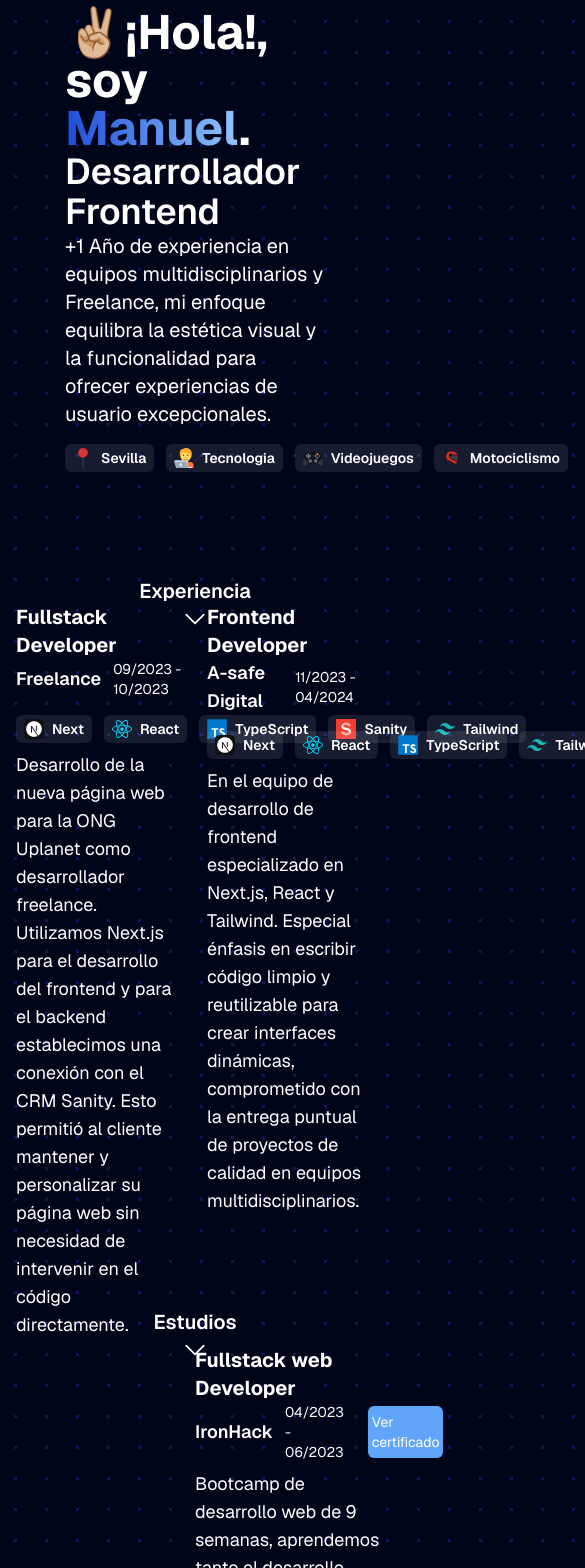
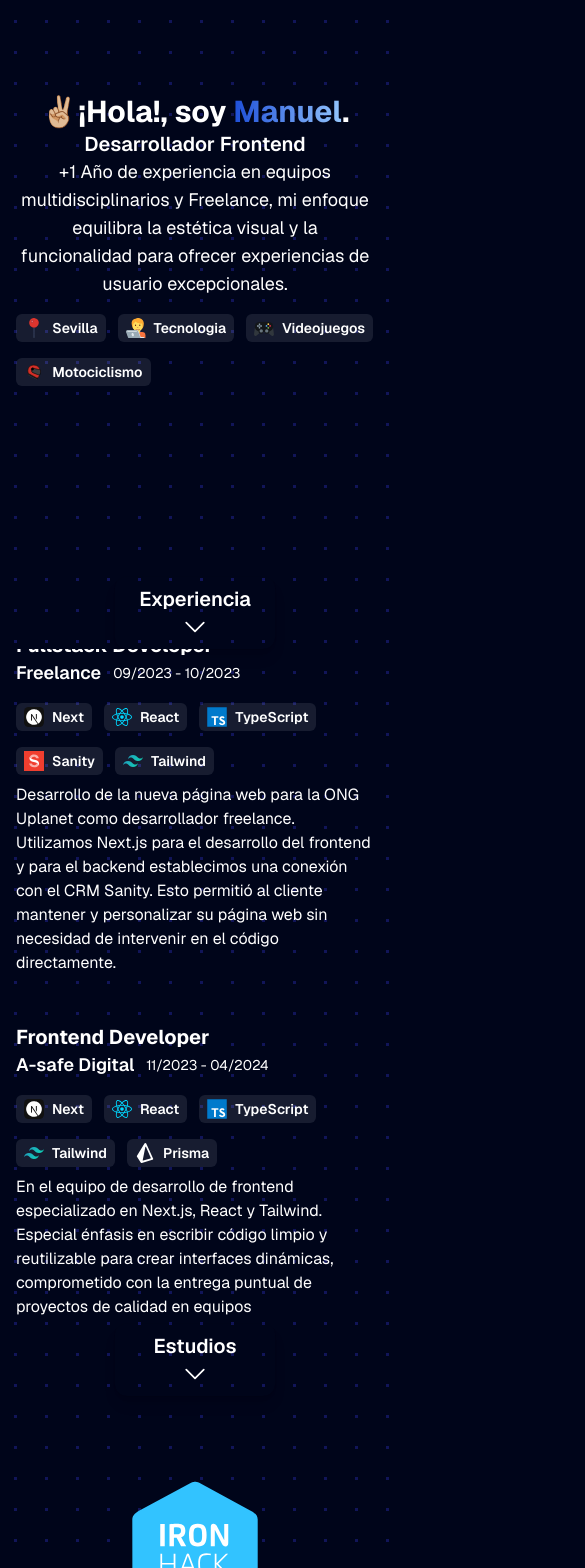
Before and after one commit to manup94/portfolio, a Next.js app: page / in a window 390 px wide. Shown: the part 180-1748 px from the top of the page, 585 px wide, since content can reach past the window. Built offline with nearby package versions, Linux system fonts and the light colour scheme.

Commit message:
add responsive design

```diff
--- a/src/app/components/education-grid.tsx
+++ b/src/app/components/education-grid.tsx
@@ -6,10 +6,10 @@ const EducationGrid = () => {
   return (
     <section
       id="estudios"
-      className="flex justify-center items-center gap-6 py-12 md:py-24 lg:py-32 h-[80vh]"
+      className="flex md:flex-row flex-col justify-center items-center gap-6 py-12 md:py-24 lg:py-32 h-[80vh]"
     >
-      <Ironhack />
-      <div className="w-1/2 flex flex-col gap-2 text-white">
+      <Ironhack className="md:scale-100 scale-75" />
+      <div className="md:w-1/2 w-11/12 flex flex-col gap-2 text-white">
         <div>
           <h2 className="text-xl font-bold">{educations[0].carrera}</h2>
           <div className="flex gap-6 items-center">
@@ -17,21 +17,27 @@ const EducationGrid = () => {
               <h3 className="text-lg font-semibold">
                 {educations[0].institucion}
               </h3>
-              <p className="text-sm">
+              <p className="text-sm whitespace-nowrap">
                 {educations[0].fechaInicio} - {educations[0].fechaFinal}
               </p>
             </div>
             <Link
               href="https://www.credential.net/aeaf3f99-785a-45ad-bac3-b2874cfd0b2b#gs.9chho5"
-              className="text-white text-sm bg-blue-400 hover:bg-blue-600 hover:scale-105 transition-all duration-300 ease-in-out rounded-md px-1 py-1.5"
+              className="md:flex hidden text-white text-sm bg-blue-400 hover:bg-blue-600 hover:scale-105 transition-all duration-300 ease-in-out rounded-md px-1 py-1.5"
             >
               Ver certificado
             </Link>
           </div>
         </div>
-        <div className="text-lg">
+        <div className="md:text-lg text-base">
           <p>{educations[0].descripcion}</p>
         </div>
+        <Link
+          href="https://www.credential.net/aeaf3f99-785a-45ad-bac3-b2874cfd0b2b#gs.9chho5"
+          className="md:hidden flex w-1/2 mx-auto justify-center mt-7 text-white text-sm bg-blue-400 hover:bg-blue-600 hover:scale-105 transition-all duration-300 ease-in-out rounded-md px-1 py-1.5"
+        >
+          Ver certificado
+        </Link>
       </div>
     </section>
   );
--- a/src/app/components/experience/badget.tsx
+++ b/src/app/components/experience/badget.tsx
@@ -9,7 +9,7 @@ export interface BadgetProps {
 const Badget: FC<BadgetProps> = ({ icon, text, className }) => {
   return (
     <div
-      className={`${className} mt-4 gap-2 inline-flex items-center rounded-md bg-slate-200/10 px-2 py-1`}
+      className={`${className} mt-4 gap-2 flex flex-row items-center rounded-md bg-slate-200/10 px-2 py-1`}
     >
       {icon}
       <span className="text-white text-sm font-semibold">{text}</span>
--- a/src/app/components/experience/experience-grid.tsx
+++ b/src/app/components/experience/experience-grid.tsx
@@ -5,11 +5,11 @@ const ExperienceGrid = () => {
   return (
     <section
       id="experiencia"
-      className="w-full flex items-center py-12 md:py-24 lg:py-32 h-[80vh]"
+      className="w-full flex items-center py-12 md:py-24 h-[80vh] overflow-hidden"
     >
-      <div className="container px-4 md:px-6">
+      <div className="container px-4 md:px-6 mx-auto">
         <div className="space-y-4 text-white">
-          <div className="grid gap-6 grid-cols-2">
+          <div className="grid md:gap-6 gap-12 md:grid-cols-2 grid-cols-1">
             {experiences.map((elm) => {
               return <ExperienceItem key={elm.id} experience={elm} />;
             })}
--- a/src/app/components/experience/experience-item.tsx
+++ b/src/app/components/experience/experience-item.tsx
@@ -42,7 +42,7 @@ const ExperienceItem: FC<ExperienceItemProps> = ({ experience }) => {
             {experience.fechaInicio} - {experience.fechaFinal}
           </p>
         </div>
-        <div className="flex gap-3">
+        <div className="flex flex-row flex-wrap gap-x-3">
           {experience.stack.length > 0 &&
             experience.stack.map((stackItem, index) => {
               const IconComponent = icons[stackItem];
@@ -52,7 +52,7 @@ const ExperienceItem: FC<ExperienceItemProps> = ({ experience }) => {
             })}
         </div>
       </div>
-      <div className="text-lg">
+      <div className="md:text-lg text-base">
         <p>{experience.responsabilidades}</p>
       </div>
     </div>
--- a/src/app/components/footer.tsx
+++ b/src/app/components/footer.tsx
@@ -1,6 +1,6 @@
 const Footer = () => {
   return (
-    <footer className="text-white p-10 text-end">
+    <footer className="text-white p-10 md:text-end text-center">
       <span className="font-semibold">Manuel Pérez - 2024</span>
     </footer>
   );
--- a/src/app/components/hero.tsx
+++ b/src/app/components/hero.tsx
@@ -8,22 +8,24 @@ const Hero = () => {
   return (
     <section
       id="hero"
-      className="flex flex-col mx-auto w-2/3 max-w-[600px] h-[80vh] justify-center text-white"
+      className="flex flex-col mx-auto text-center md:text-left md:w-2/3 w-11/12 max-w-2xl h-[80vh] justify-center text-white"
     >
-      <h1 className="text-5xl font-bold">
+      <h1 className="md:text-5xl text-3xl font-bold">
         ✌🏼¡Hola!, soy{" "}
         <span className="bg-gradient-to-r from-blue-700 to-blue-300 bg-clip-text text-transparent">
           Manuel
         </span>
         .
       </h1>
-      <h2 className="text-4xl font-semibold">Desarrollador Frontend</h2>
-      <span className="text-xl">
+      <h2 className="md:text-4xl text-xl font-semibold">
+        Desarrollador Frontend
+      </h2>
+      <span className="md:text-xl text-lg">
         +1 Año de experiencia en equipos multidisciplinarios y Freelance, mi
         enfoque equilibra la estética visual y la funcionalidad para ofrecer
         experiencias de usuario excepcionales.
       </span>
-      <div className="flex gap-3">
+      <div className="flex md:mx-0 mx-auto flex-wrap gap-x-3">
         <Badget text="Sevilla" icon={<LocationIcon />} />
         <Badget text="Tecnologia" icon={<TecnologyIcon />} />
         <Badget text="Videojuegos" icon={<VideoGamesIcon />} />
--- a/src/app/components/navbar.tsx
+++ b/src/app/components/navbar.tsx
@@ -5,8 +5,7 @@ import Email from "../icons/email";
 
 const Navbar = () => {
   return (
-    <nav className="flex justify-between gap-6 px-2.5 py-5">
-      <div className="flex items-center gap-3">
+    <nav className="flex md:justify-start justify-center items-center gap-6 px-2.5 py-5">
       <Link
         className="hover:scale-110 transition-all duration-300 ease-in-out"
         href="mailto:mperezpradosjose@gmail.com"
@@ -25,10 +24,6 @@ const Navbar = () => {
       >
         <Linkedin />
       </Link>
-      </div>
-      {/* <div className="flex gap-6  justify-around">
-        <div className="text-white">switch</div>
-      </div> */}
     </nav>
   );
 };
--- a/src/app/components/projects/projects-grid.tsx
+++ b/src/app/components/projects/projects-grid.tsx
@@ -5,7 +5,7 @@ const ProjectsGrid = () => {
   return (
     <section id="proyectos" className="py-12 md:py-24 lg:py-32">
       <div className="">
-        <div className="grid gap-6 grid-cols-2">
+        <div className="grid lg:gap-6 gap-12 lg:grid-cols-2 grid-cols-1 lg:p-0 p-10">
           {projects.map((project) => {
             return <ProjectItem key={project.id} project={project} />;
           })}
--- a/src/app/components/projects/projects-item.tsx
+++ b/src/app/components/projects/projects-item.tsx
@@ -45,13 +45,16 @@ const ProjectItem: FC<ProjectItemProps> = ({ project }) => {
   return (
     <Link
       href={project.url}
-      className="py-4 px-2.5 transition-all duration-300 ease-in-out hover:scale-105 flex flex-col gap-3 isolate aspect-video rounded-xl bg-white/5 shadow-lg ring-1 ring-black/5"
+      className="py-4 px-2.5 transition-all duration-300 ease-in-out hover:scale-105 flex flex-col gap-3 isolate  rounded-xl bg-white/5 shadow-lg ring-1 ring-black/5"
     >
+      <div className="w-1/4 mx-auto sm:hidden flex">
+        <img className="max-w-22 mx-auto max-h-24" src={project.imageUrl} />
+      </div>
       <div
         className="flex gap-3 items-center justify-between
       "
       >
-        <div className="w-1/4">
+        <div className="w-1/4 sm:flex hidden">
           <img className="max-w-22 mx-auto max-h-24" src={project.imageUrl} />
         </div>
         <div className="w-3/4 flex flex-col justify-between">
@@ -66,7 +69,7 @@ const ProjectItem: FC<ProjectItemProps> = ({ project }) => {
           </div>
         </div>
       </div>
-      <div className="px-2 text-lg">
+      <div className="px-2 md:text-lg text-base">
         <p className="text-white">{project.description}</p>
       </div>
     </Link>
--- a/src/app/components/separator.tsx
+++ b/src/app/components/separator.tsx
@@ -11,10 +11,10 @@ const Separator: FC<SeparatorProps> = ({ text }) => {
     <Link
       href={`#${text.toLowerCase()}`}
       aria-label={text}
-      className="flex flex-col mx-auto justify-center items-center font-semibold text-xl text-white group"
+      className="flex w-40 p-2 transition-all duration-300 ease-in-out flex-col mx-auto justify-center items-center font-semibold text-xl rounded-xl text-white group  hover:bg-white/5 hover:scale-110 shadow-lg ring-1 ring-black/5"
     >
       <p>{text}</p>
-      <ChevronDown className="w-7 transition-all duration-300 ease-in-out group-hover:scale-110" />
+      <ChevronDown className="w-7" />
     </Link>
   );
 };
--- a/src/app/globals.css
+++ b/src/app/globals.css
@@ -2,14 +2,9 @@
 @tailwind components;
 @tailwind utilities;
 
-body{
-    max-width: 1200px;
-    margin: auto;
+.bg-pattern {
+  background-color: #00051a;
+  opacity: 1;
+  background-image: radial-gradient(#111559 1.55px, #00051a 1.55px);
+  background-size: 31px 31px;
 }
-
-.bg-pattern{
-    background-color: #00051a;
-        opacity: 1;
-        background-image: radial-gradient(#111559 1.55px, #00051a 1.55px);
-        background-size: 31px 31px;
-}
--- a/src/app/layout.tsx
+++ b/src/app/layout.tsx
@@ -15,7 +15,7 @@ export default function RootLayout({
 }>) {
   return (
     <html lang="en" className="scroll-smooth">
-      <body className={`bg-pattern ${GeistSans.className}`}>
+      <body className={`bg-pattern ${GeistSans.className} max-w-7xl mx-auto`}>
         <Navbar />
         {children}
       </body>
```
Lines whose indentation alone changed are shown as unchanged.
